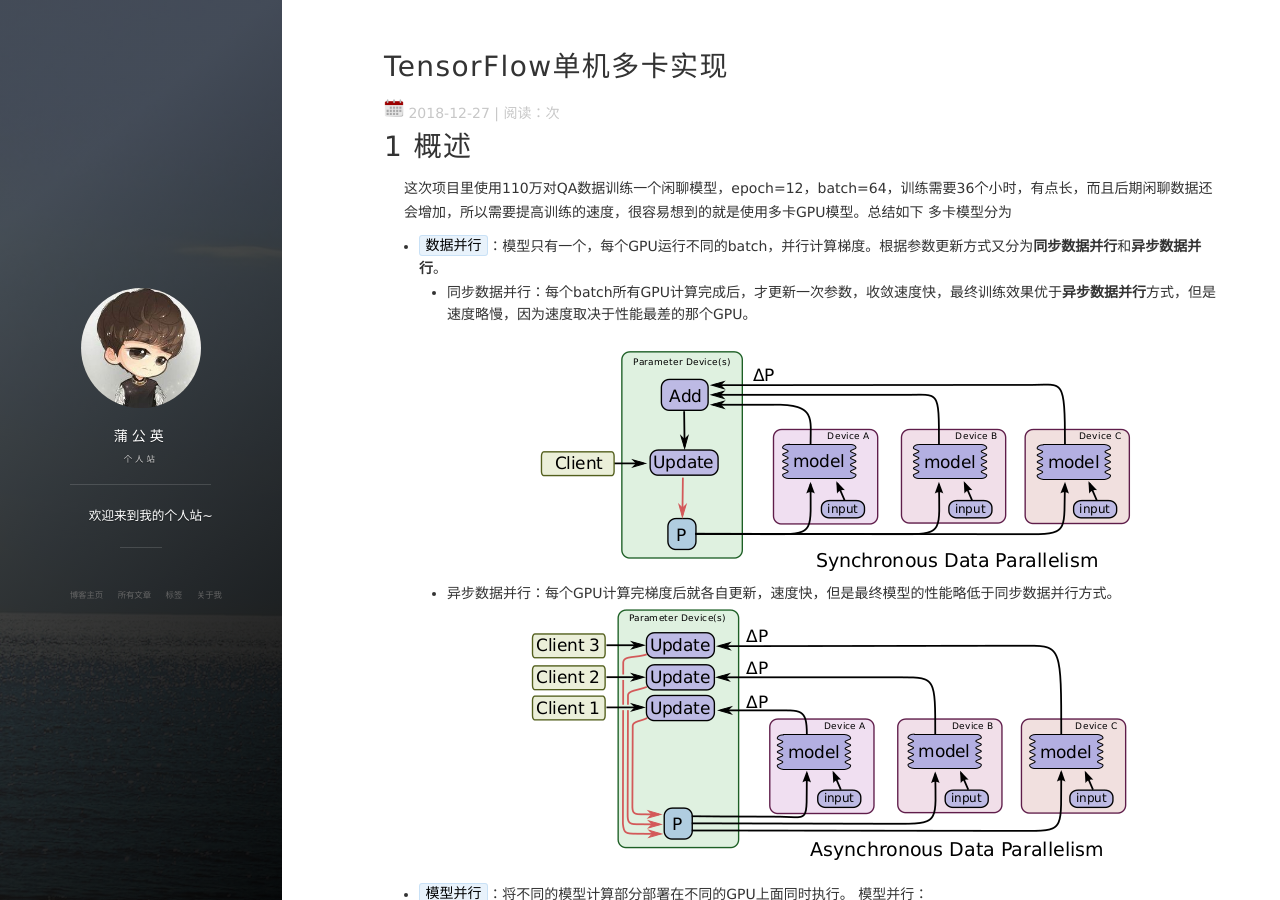
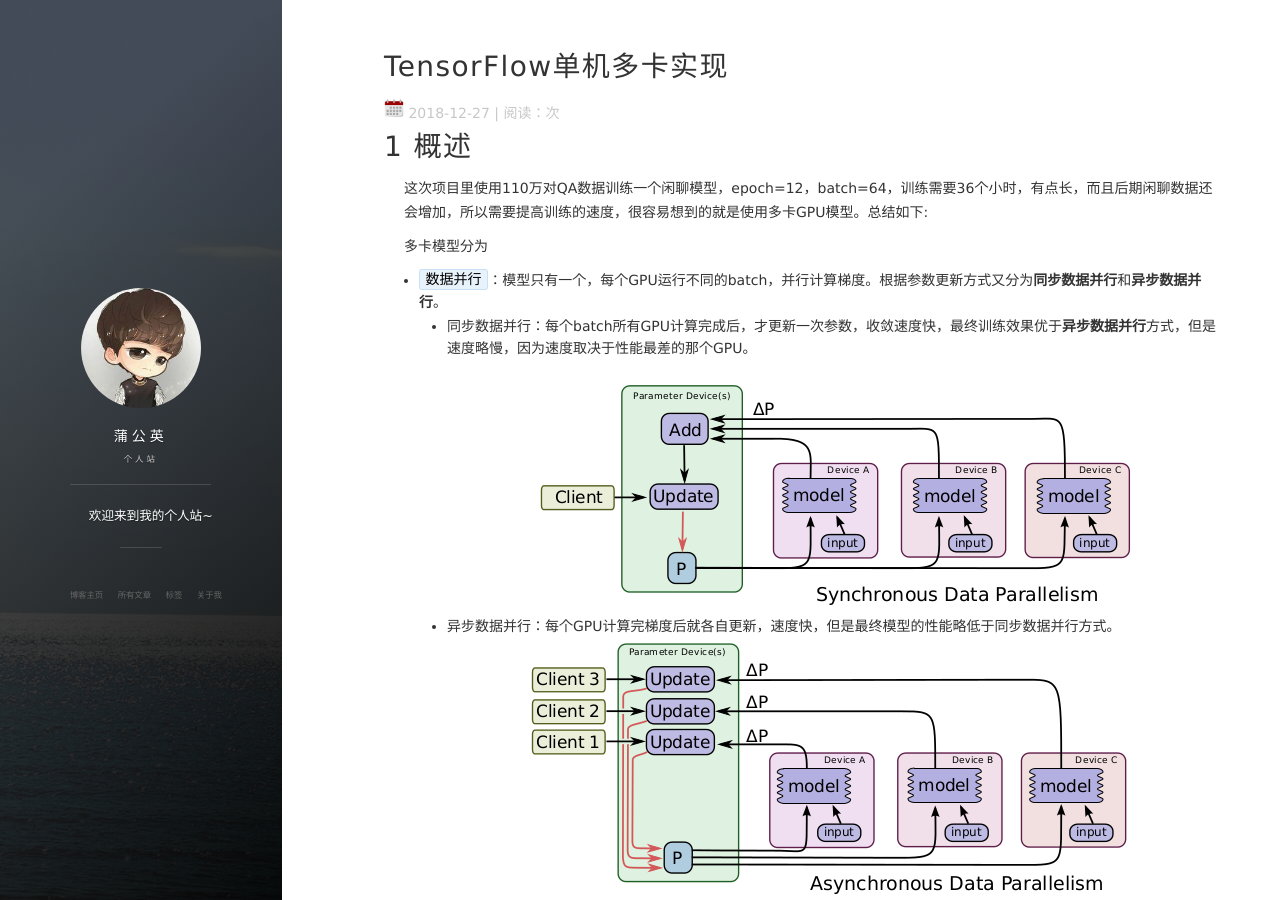
Before and after one commit to puluwen/puluwen.github.io, a Jekyll site: the page built from _posts/2018-12-27-tensorflow-mulgpu.md, in a window 1280 px wide and 900 px high. Built offline with Jekyll 4.4.1, drawn with Linux system fonts in a browser that asks for light colours; nearby versions of some CDN libraries; comment, search, counter and statistics services are not loaded.

```diff
--- a/_posts/2018-12-27-tensorflow-mulgpu.md
+++ b/_posts/2018-12-27-tensorflow-mulgpu.md
@@ -15,7 +15,8 @@ tag: TensorFlow
 ---
 
 # 1 概述
-这次项目里使用110万对QA数据训练一个闲聊模型，epoch=12，batch=64，训练需要36个小时，有点长，而且后期闲聊数据还会增加，所以需要提高训练的速度，很容易想到的就是使用多卡GPU模型。总结如下
+这次项目里使用110万对QA数据训练一个闲聊模型，epoch=12，batch=64，训练需要36个小时，有点长，而且后期闲聊数据还会增加，所以需要提高训练的速度，很容易想到的就是使用多卡GPU模型。总结如下:
+
 多卡模型分为
 - `数据并行`：模型只有一个，每个GPU运行不同的batch，并行计算梯度。根据参数更新方式又分为**同步数据并行**和**异步数据并行**。
    - 同步数据并行：每个batch所有GPU计算完成后，才更新一次参数，收敛速度快，最终训练效果优于**异步数据并行**方式，但是速度略慢，因为速度取决于性能最差的那个GPU。
```
